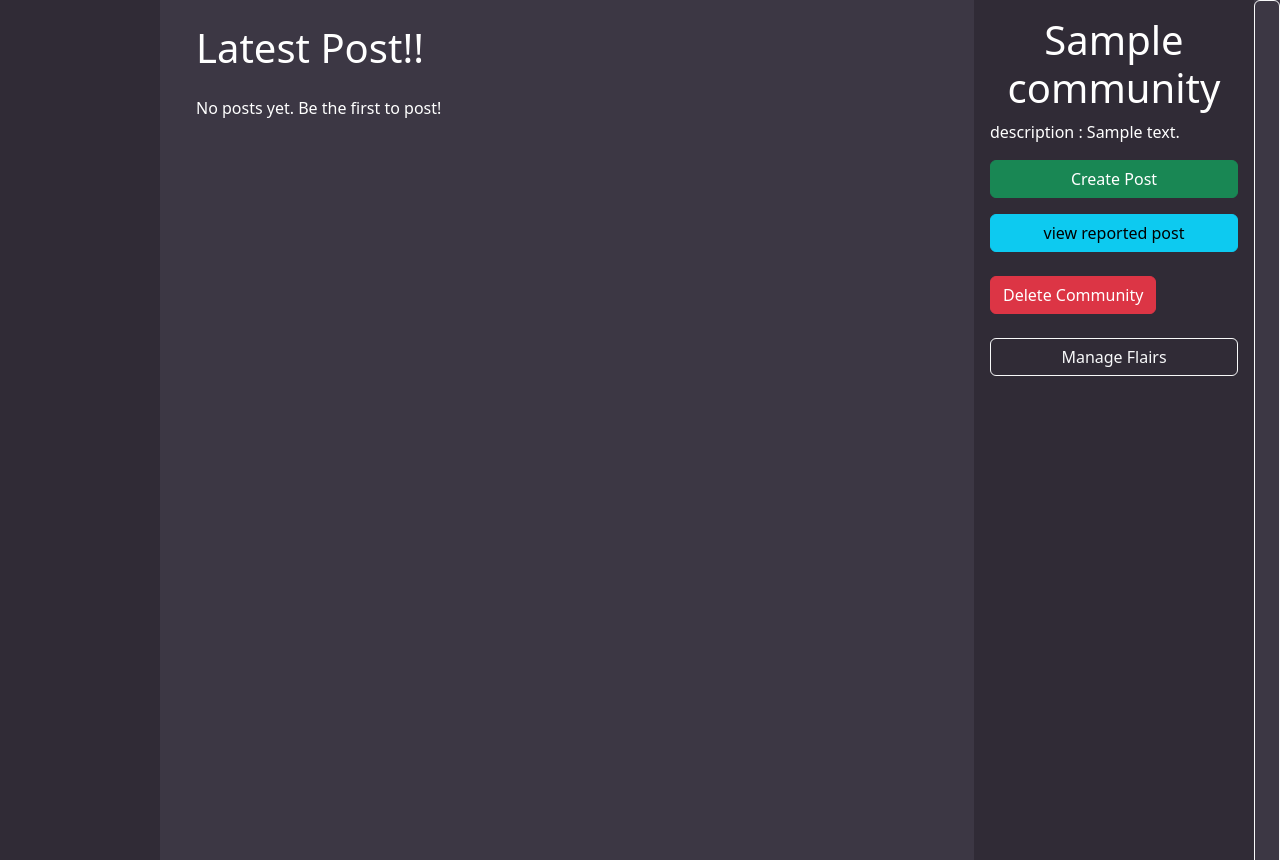
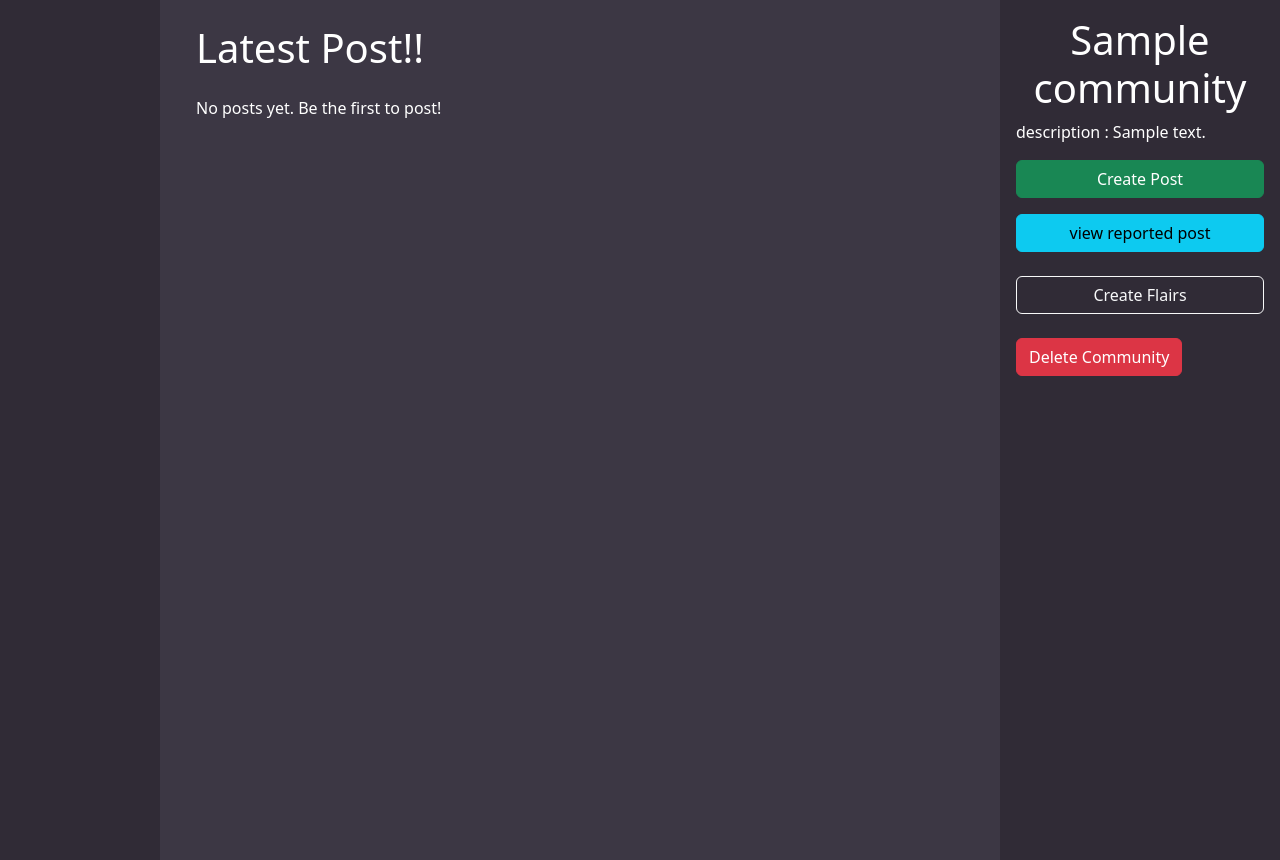
Before and after one commit to HazimDidSomething/MMU-BUZZ, a Flask app: page /community/1 in a window 1280 px wide. Shown: the part 67-927 px from the top of the page. Run offline with Flask 3, Linux system fonts and the light colour scheme; a user stored in the database is signed in; tables that the repository leaves empty hold one stand-in row (values such as "Sample post").

Commit message:
fix bug realted to flairsr

```diff
--- a/website/templates/view_community.html
+++ b/website/templates/view_community.html
@@ -49,17 +49,18 @@
     </a>
 
     <div class="pt-4"></div>
-
+    <a href= "{{ url_for('FlairsNew.Create_Flair', community_id=community.id) }}"
+      class="btn btn-outline-light">
+      Create Flairs</a>
+    <div class="pt-4"></div>
     <form action="{{ url_for('community.delete_community', community_id=community.id) }}"
           method="POST"
           onsubmit="return confirm('Are you sure you want to delete this community? This action cannot be undone.');">
         <button type="submit" class="btn btn-danger">Delete Community</button>
     </form>
-    <div class="pt-4"></div>
-    <a href= "{{ url_for('FlairsNew.Create_Flair', community_id=community.id) }}"
-      class="btn btn-outline-light">
-      Manage Flairs
-    {% endif %}
 
 
+
+  {% endif %}
+
 {% endblock %}
```
